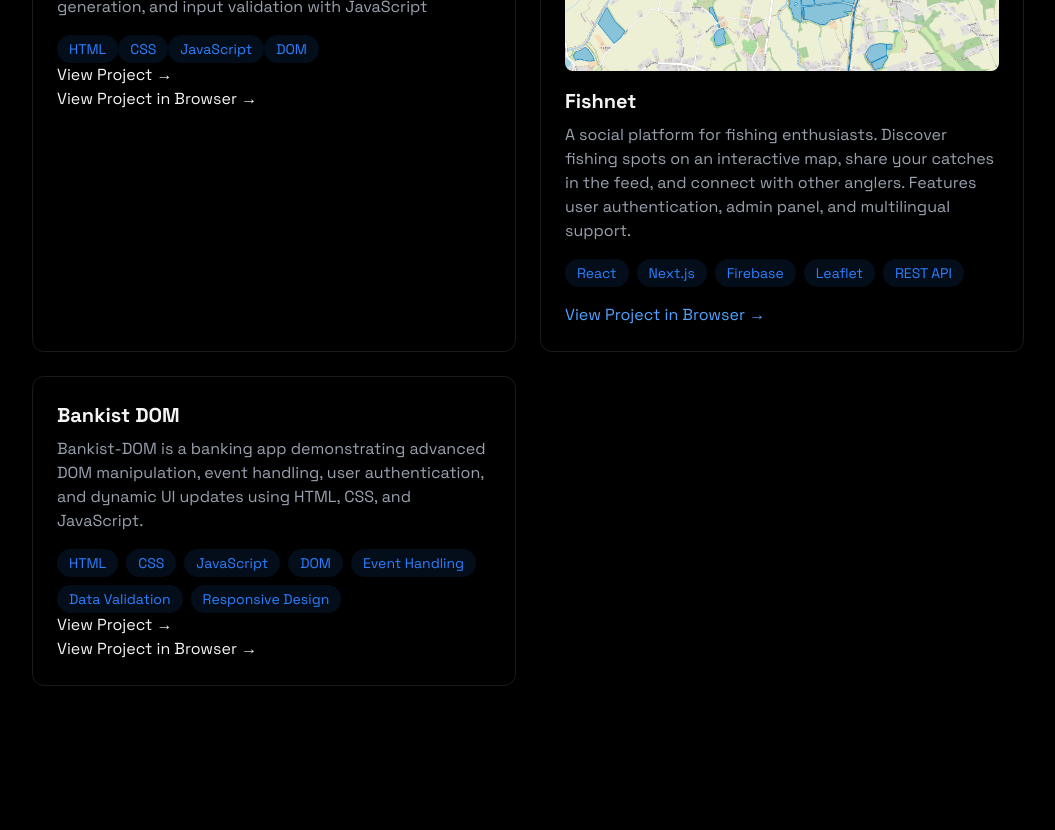
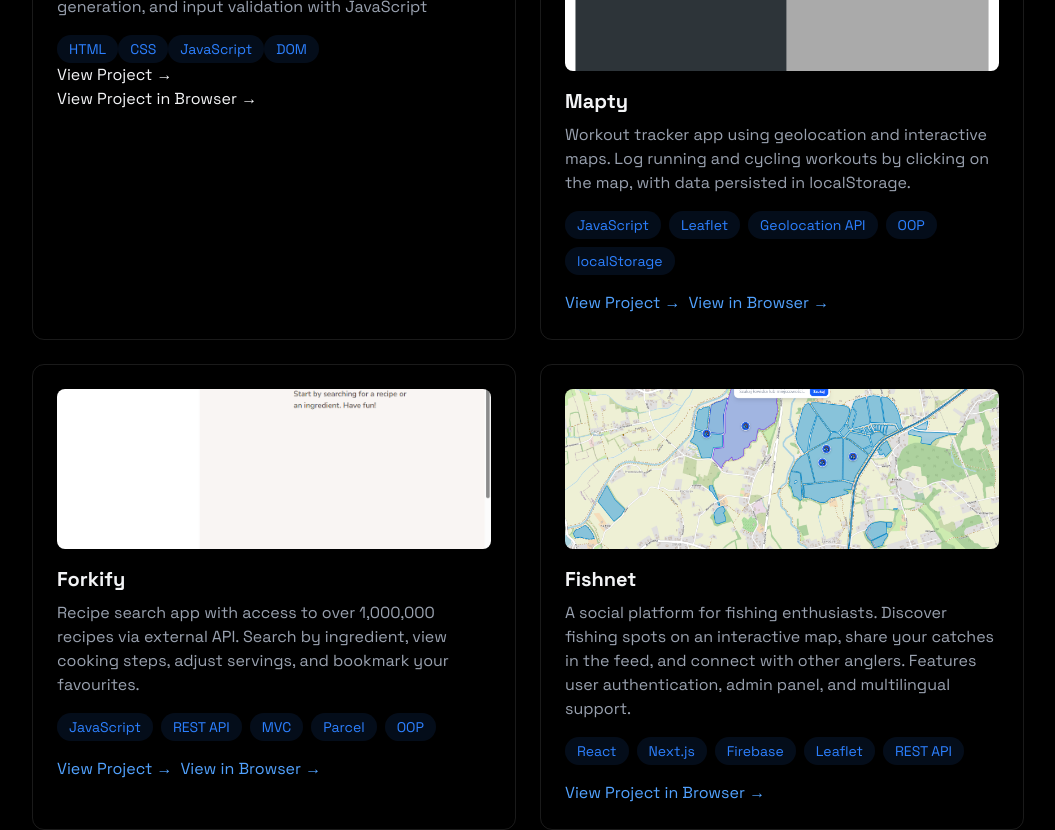
Before and after one commit to DaielCode/Daniel-portfolio, a React (Vite) app: page / in a window 1280 px wide. Shown: the part 2980-3810 px from the top of the page, without its empty margins (112-1167 px from the left). Built offline with nearby package versions, Linux system fonts and the light colour scheme.

Commit message:
Add Mapty and Forkify projects to portfolio

```diff
--- a/src/components/Projects.jsx
+++ b/src/components/Projects.jsx
@@ -230,6 +230,68 @@
                 </a>
               </div>
             </div>
+            {/* Mapty */}
+            <div className="p-6 rounded-xl border border-white/10 hover:-translate-y-1 hover:border-blue-500/30 hover:shadow-[0_2px_8px_rgba(59,130,246,0.1)] transition-all">
+              <img
+                src="/Daniel-portfolio/mapty.png"
+                alt="Mapty app"
+                className="w-full h-40 object-cover rounded-lg mb-4"
+              />
+              <h3 className="text-xl font-bold mb-2">Mapty</h3>
+              <p className="text-gray-400 mb-4">
+                Workout tracker app using geolocation and interactive maps.
+                Log running and cycling workouts by clicking on the map,
+                with data persisted in localStorage.
+              </p>
+              <div className="flex flex-wrap gap-2 mb-4">
+                {["JavaScript", "Leaflet", "Geolocation API", "OOP", "localStorage"].map(
+                  (tech, key) => (
+                    <span
+                      key={key}
+                      className="bg-blue-500/10 text-blue-500 py-1 px-3 rounded-full text-sm hover:bg-blue-500/20 hover:shadow-[0_2px_8px_rgba(59,130,246,0.2)] transition"
+                    >
+                      {tech}
+                    </span>
+                  )
+                )}
+              </div>
+              <div className="flex flex-col sm:flex-row gap-2">
+                <a href="https://github.com/DaielCode/mapty" target="_blank" rel="noopener noreferrer" className="text-blue-400 hover:text-blue-300 transition-colors">View Project →</a>
+                <a href="https://daielcode.github.io/mapty/" target="_blank" rel="noopener noreferrer" className="text-blue-400 hover:text-blue-300 transition-colors">View in Browser →</a>
+              </div>
+            </div>
+
+            {/* Forkify */}
+            <div className="p-6 rounded-xl border border-white/10 hover:-translate-y-1 hover:border-blue-500/30 hover:shadow-[0_2px_8px_rgba(59,130,246,0.1)] transition-all">
+              <img
+                src="/Daniel-portfolio/forkify.png"
+                alt="Forkify app"
+                className="w-full h-40 object-cover rounded-lg mb-4"
+              />
+              <h3 className="text-xl font-bold mb-2">Forkify</h3>
+              <p className="text-gray-400 mb-4">
+                Recipe search app with access to over 1,000,000 recipes via
+                external API. Search by ingredient, view cooking steps,
+                adjust servings, and bookmark your favourites.
+              </p>
+              <div className="flex flex-wrap gap-2 mb-4">
+                {["JavaScript", "REST API", "MVC", "Parcel", "OOP"].map(
+                  (tech, key) => (
+                    <span
+                      key={key}
+                      className="bg-blue-500/10 text-blue-500 py-1 px-3 rounded-full text-sm hover:bg-blue-500/20 hover:shadow-[0_2px_8px_rgba(59,130,246,0.2)] transition"
+                    >
+                      {tech}
+                    </span>
+                  )
+                )}
+              </div>
+              <div className="flex flex-col sm:flex-row gap-2">
+                <a href="https://github.com/DaielCode/forkify-danylo-kutsak" target="_blank" rel="noopener noreferrer" className="text-blue-400 hover:text-blue-300 transition-colors">View Project →</a>
+                <a href="https://daielcode.github.io/forkify-js/" target="_blank" rel="noopener noreferrer" className="text-blue-400 hover:text-blue-300 transition-colors">View in Browser →</a>
+              </div>
+            </div>
+
             {/* Fishnet */}
             <div className="p-6 rounded-xl border border-white/10 hover:-translate-y-1 hover:border-blue-500/30 hover:shadow-[0_2px_8px_rgba(59,130,246,0.1)] transition-all">
               <img
```
Also changed, not shown: public/forkify.png (added), public/mapty.png (added).
